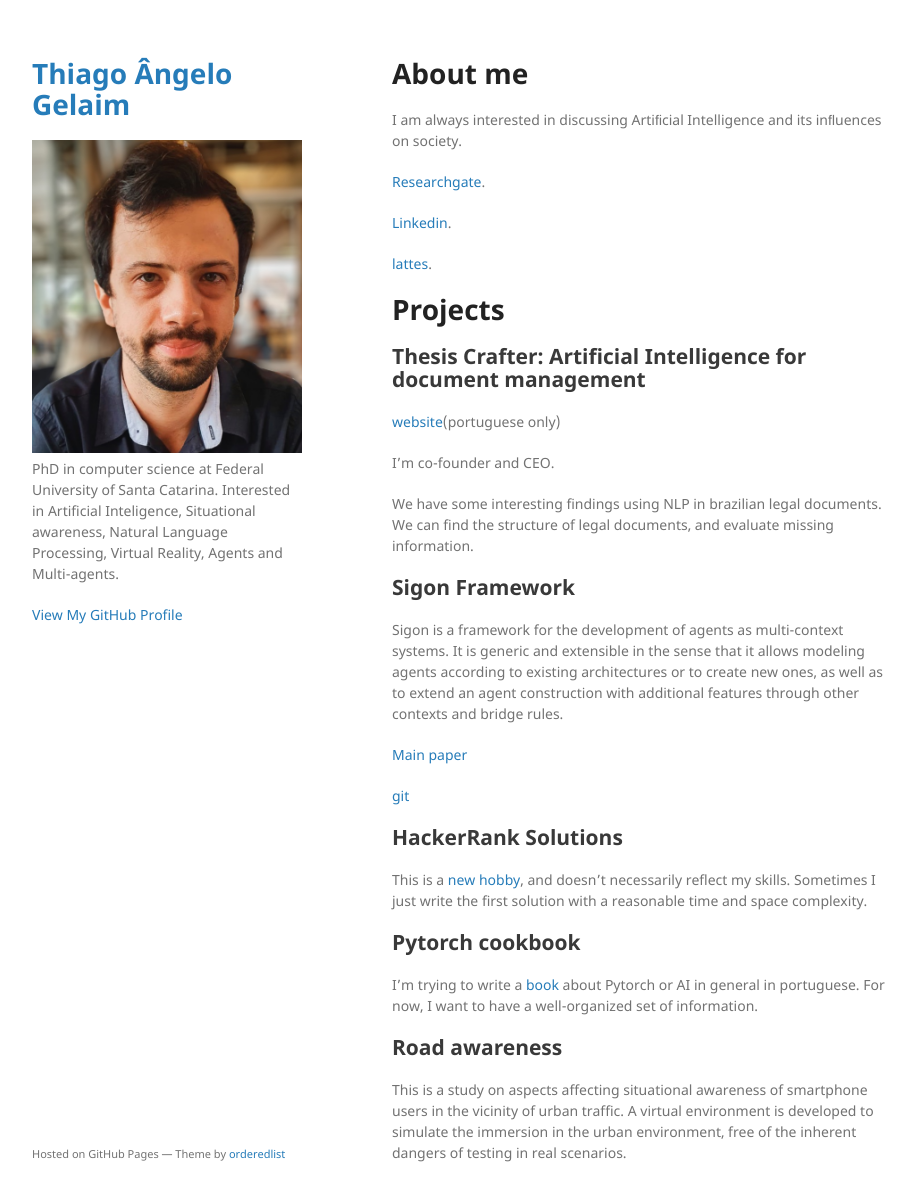
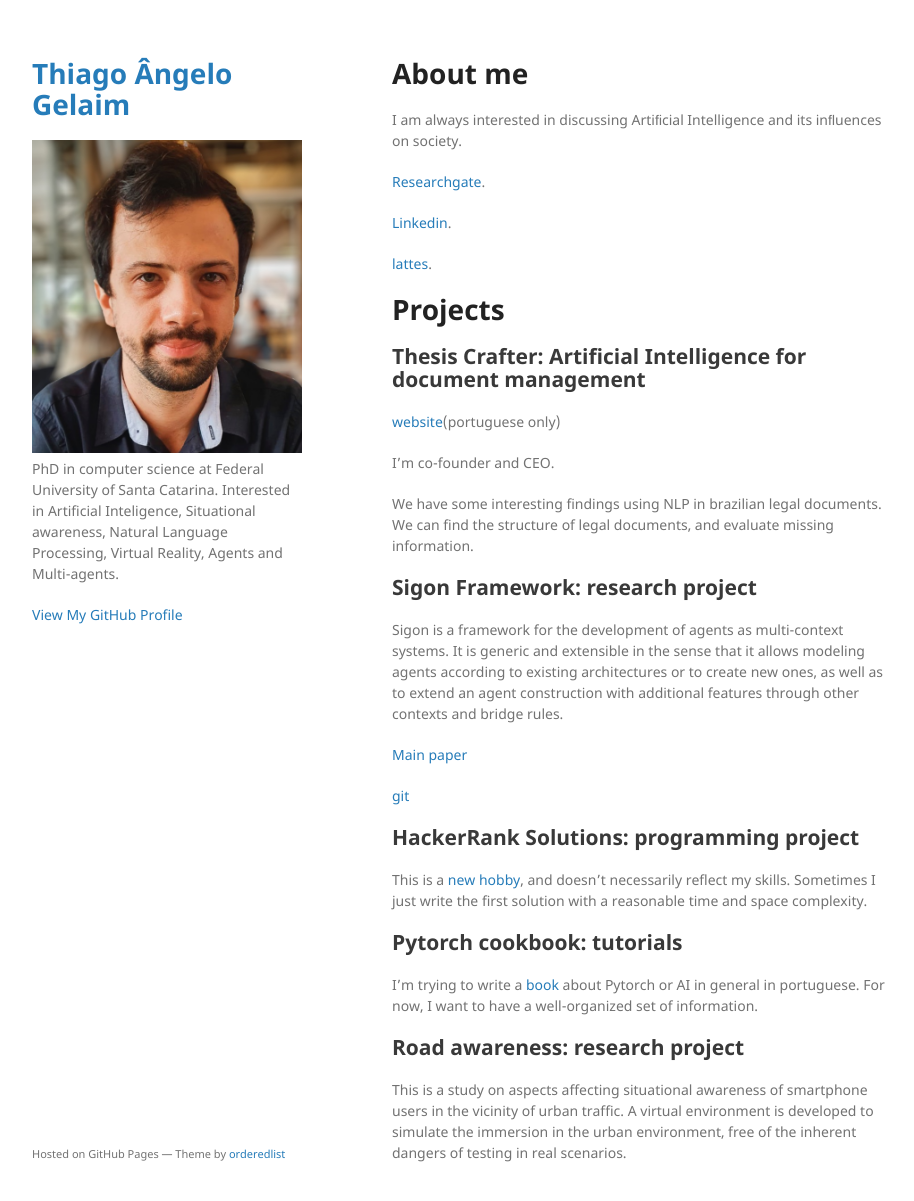
Before and after one commit to gelaim/gelaim.github.io, a Jekyll site: the page built from index.md, in a window 1280 px wide and 1233 px high. Shown: the top 1201 px of the window, without its empty margins (178-1092 px from the left). Built offline with Jekyll 4.4.1, drawn with Linux system fonts in a browser that asks for light colours; our own code applies the rules of GitHub Pages for plain Markdown files.

Commit message:
Update index.md

```diff
--- a/index.md
+++ b/index.md
@@ -25,7 +25,7 @@ I'm co-founder and CEO.
 We have some interesting findings using NLP in brazilian legal documents.
 We can find the structure of legal documents, and evaluate missing information.
 
-## Sigon Framework
+## Sigon Framework: research project
 
 Sigon is a framework for the development of agents as multi-context systems. It is generic and extensible in the sense that it allows modeling agents according to existing architectures or to create new ones, as well as to extend an agent construction with additional features through other contexts and bridge rules.
 
@@ -34,18 +34,18 @@ Sigon is a framework for the development of agents as multi-context systems. It
 
 [git](https://github.com/sigon-lang/sigon-lang)
 
-## HackerRank Solutions
+## HackerRank Solutions: programming project
 
 This is a [new hobby](https://github.com/gelaim/HackerRank), and doesn't necessarily reflect my skills. Sometimes I just write the first solution with a reasonable time and space complexity.
 
 
-## Pytorch cookbook
+## Pytorch cookbook: tutorials
 
 I'm trying to write a [book](https://github.com/gelaim/pytorch-cookbook) about Pytorch or AI in general in portuguese.
 For now, I want to have a well-organized set of information.
 
 
-## Road awareness
+## Road awareness: research project
 
 This is a study on aspects affecting situational awareness of smartphone users in the vicinity of urban traffic.
 A virtual environment is developed to simulate the immersion in the urban environment,
```
